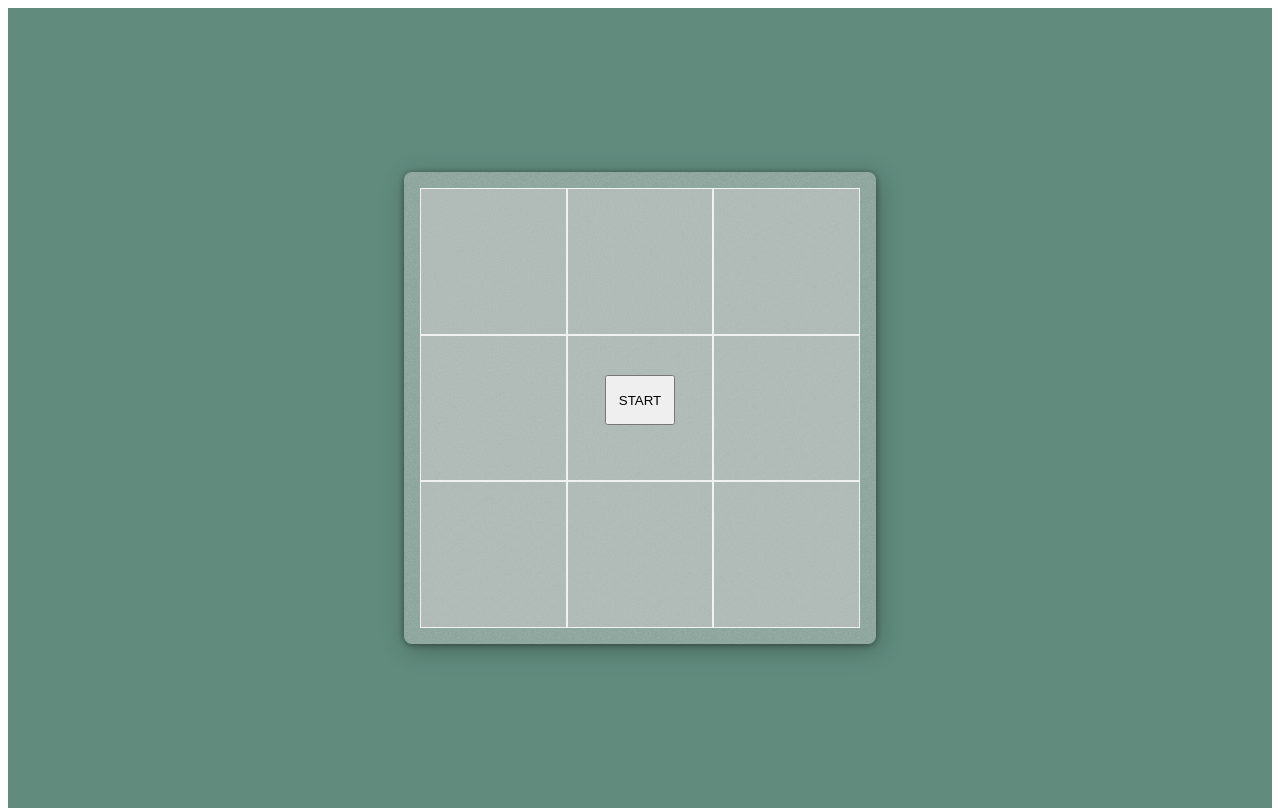
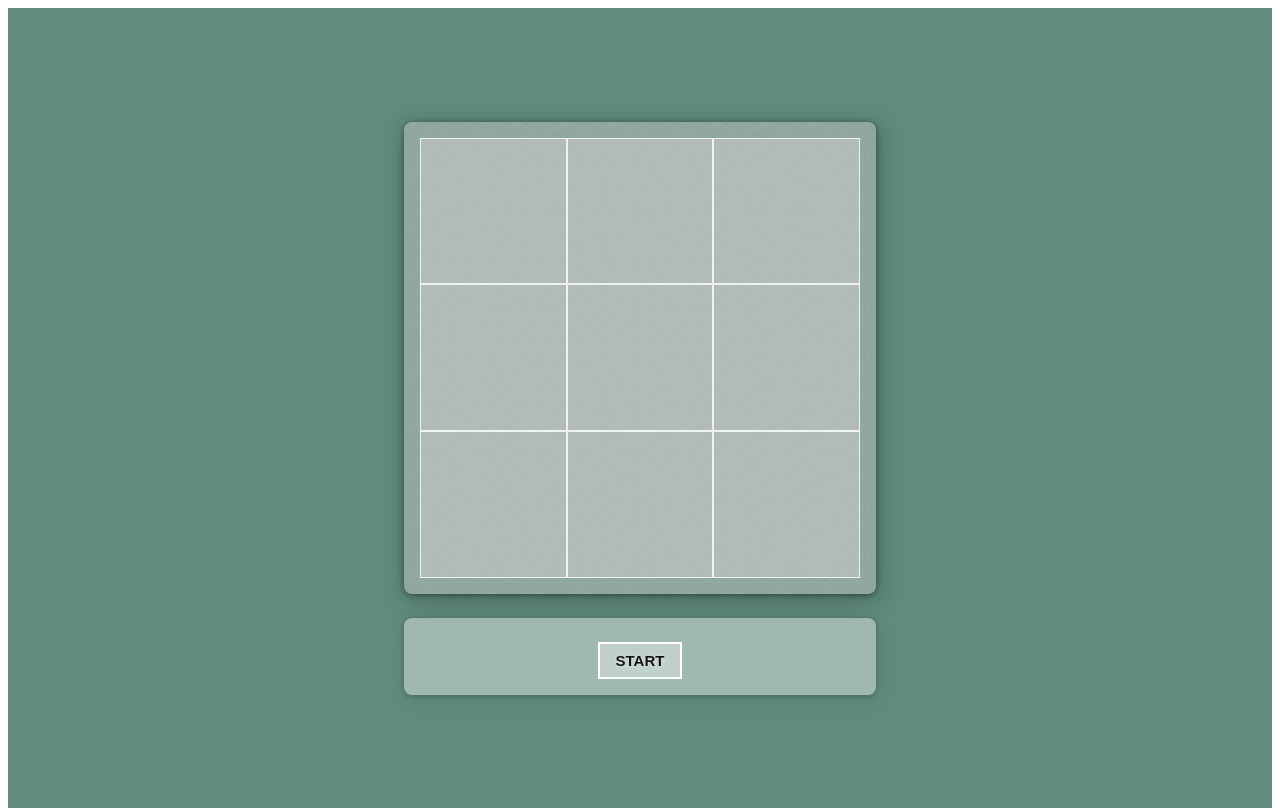
Before and after one commit to Fannybuhler/escape-from-hi_3, a Vue app: page / in a window 1280 px wide. Built offline with nearby package versions, Linux system fonts and the light colour scheme.

Commit message:
Restart functionality cleanup

```diff
--- a/src/components/Game.vue
+++ b/src/components/Game.vue
@@ -1,19 +1,19 @@
 <template>
   <div class="game">
     <div class="game-area">
-      <button v-if="isStarted === false"
-      @click="startGame"
-      :class="{hidden : isStarted}"
-      class="startButton"
-      >START</button>
-      <Board disabled="disabled"/>
+      <Board />
 
-      <div class="game-info" v-if="winner || stepNumber > 9">
+      <div class="game-info" v-if="winner || stepNumber > 9 || isStarted === false">
         <div>
           <p v-if="winner">{{ winner ? `The winner is ${winner}!` : '' }}</p>
           <p v-if="winner === null && stepNumber > 9">It's a draw!</p>
           <button v-if="winner || stepNumber > 9"
-            @click="restart">Play again</button>
+            @click="restart">Play again
+          </button>
+          <button v-if="isStarted === false && winner === null"
+            @click="startGame"
+            :class="{hidden : isStarted}">START
+          </button>
         </div>
       </div>
     </div>
@@ -51,20 +51,6 @@ export default {
 </script>
 
 <style scoped>
-.startButton {
-  position: absolute;
-  height: 50px;
-  width: 70px;
-
-  left: 0;
-  right: 0;
-  top: 0;
-  bottom: 0;
-  margin: auto;
-
-  z-index: 1;
-}
-
 .hidden {
   display: none;
 }
--- a/store/index.js
+++ b/store/index.js
@@ -51,6 +51,7 @@ export default createStore({
 
         if (squares[a] && squares[a] === squares[b] && squares[a] === squares[c]) {
           commit('saveWinner', squares[a])
+          commit('toggleIsStarted')
         }
       }
     }
```
